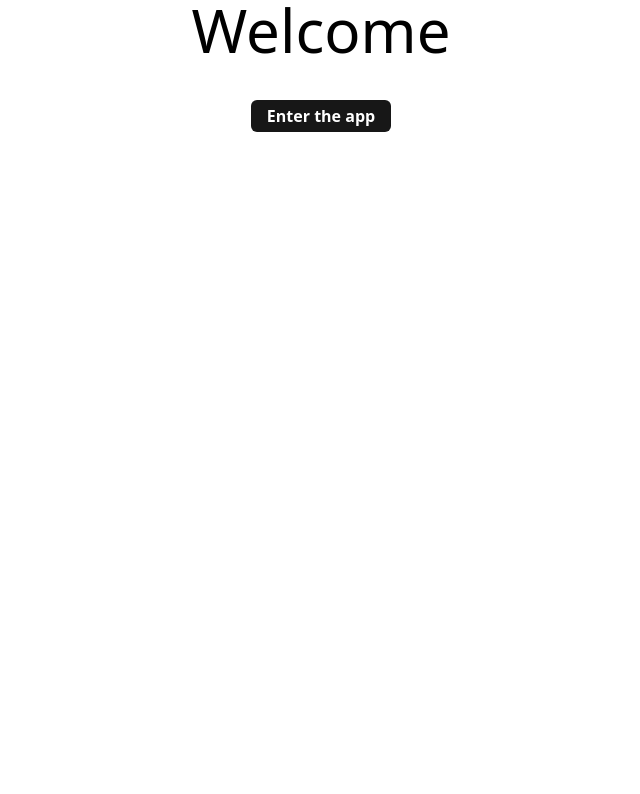
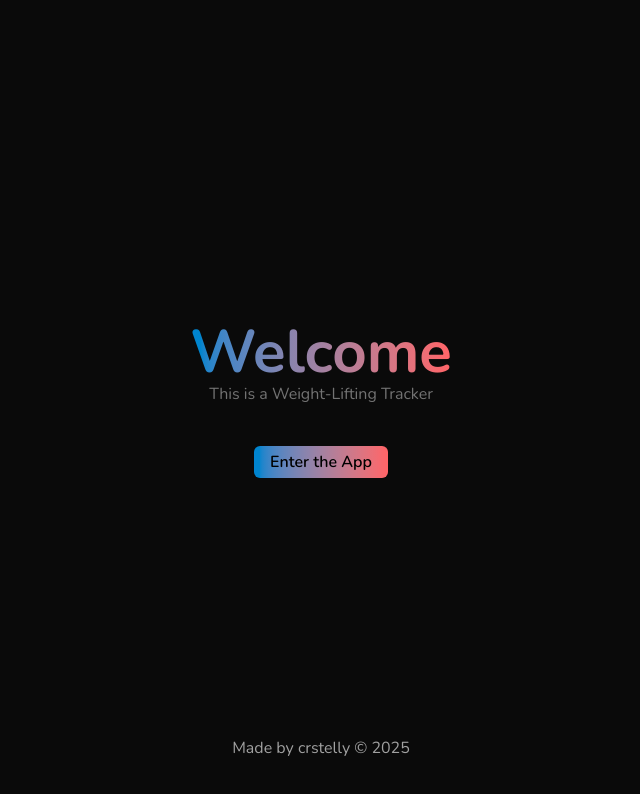
Before and after one commit to crstelli/weightlifting-tracker, a React (Vite) app: page / in a window 1280 px wide. Shown: the top 794 px of the page, without its empty margins (319-959 px from the left). Built offline with nearby package versions, Linux system fonts and the light colour scheme.

Commit message:
Added landing page

```diff
--- a/package.json
+++ b/package.json
@@ -14,6 +14,7 @@
     "@tailwindcss/vite": "^4.1.14",
     "immer": "^10.1.3",
     "lucide-react": "^0.545.0",
+    "motion": "^12.23.24",
     "react": "^19.1.1",
     "react-dom": "^19.1.1",
     "react-router": "^7.9.4",
--- a/src/index.css
+++ b/src/index.css
@@ -1,3 +1,4 @@
+@import url("https://fonts.googleapis.com/css2?family=Nunito:ital,wght@0,200..1000;1,200..1000&display=swap");
 @import "tailwindcss";
 
 html,
--- a/src/pages/Home.jsx
+++ b/src/pages/Home.jsx
@@ -1,14 +1,71 @@
 import { Link } from "react-router";
+import { motion } from "motion/react";
 
 import { Button } from "../components/Button";
 
 function Home() {
   return (
-    <div className="flex h-full w-full flex-col items-center justify-center gap-10">
-      <h1 className="text-6xl">Welcome</h1>
-      <Link to="/login">
-        <Button>Enter the app</Button>
-      </Link>
+    <div className="flex h-screen w-full flex-col items-center justify-center bg-neutral-950 font-[Nunito] text-neutral-50">
+      <motion.h1
+        initial={{
+          opacity: 0,
+          translateY: 20,
+        }}
+        animate={{ opacity: 1, translateY: 0 }}
+        transition={{
+          duration: 1,
+          delay: 0.5,
+        }}
+        className="bg-gradient-to-r from-sky-600 to-red-400 bg-clip-text text-6xl font-bold text-transparent"
+      >
+        Welcome
+      </motion.h1>
+      <motion.h2
+        initial={{
+          opacity: 0,
+          translateY: 20,
+        }}
+        animate={{ opacity: 1, translateY: 0 }}
+        transition={{
+          duration: 1,
+          delay: 1,
+        }}
+        className="text-neutral-500"
+      >
+        This is a <span>Weight-Lifting Tracker</span>
+      </motion.h2>
+      <motion.div
+        className="mt-10"
+        initial={{
+          opacity: 0,
+          translateY: 20,
+        }}
+        animate={{ opacity: 1, translateY: 0 }}
+        transition={{
+          duration: 1,
+          delay: 1.5,
+        }}
+      >
+        <Link to="/login">
+          <Button bg="bg-gradient-to-r from-sky-600 text-black to-red-400">
+            Enter the App
+          </Button>
+        </Link>
+      </motion.div>
+      <motion.span
+        initial={{
+          opacity: 0,
+          translateY: 20,
+        }}
+        animate={{ opacity: 1, translateY: 0 }}
+        transition={{
+          duration: 1,
+          delay: 4,
+        }}
+        className="absolute bottom-10 font-thin text-neutral-400"
+      >
+        Made by crstelly &copy; 2025
+      </motion.span>
     </div>
   );
 }
```
Also changed, not shown: 1 other file (tests, documents, lock files or other folders).
